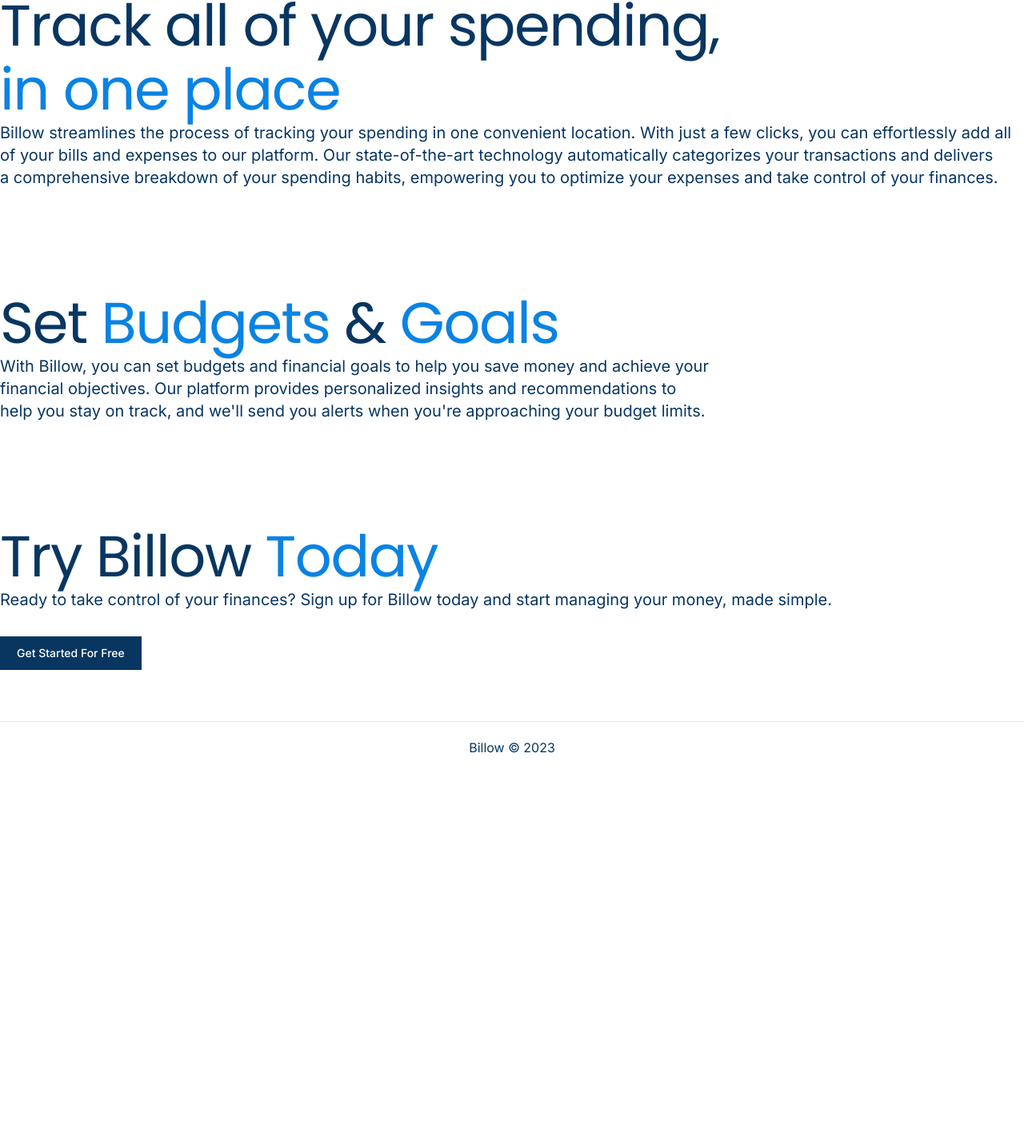
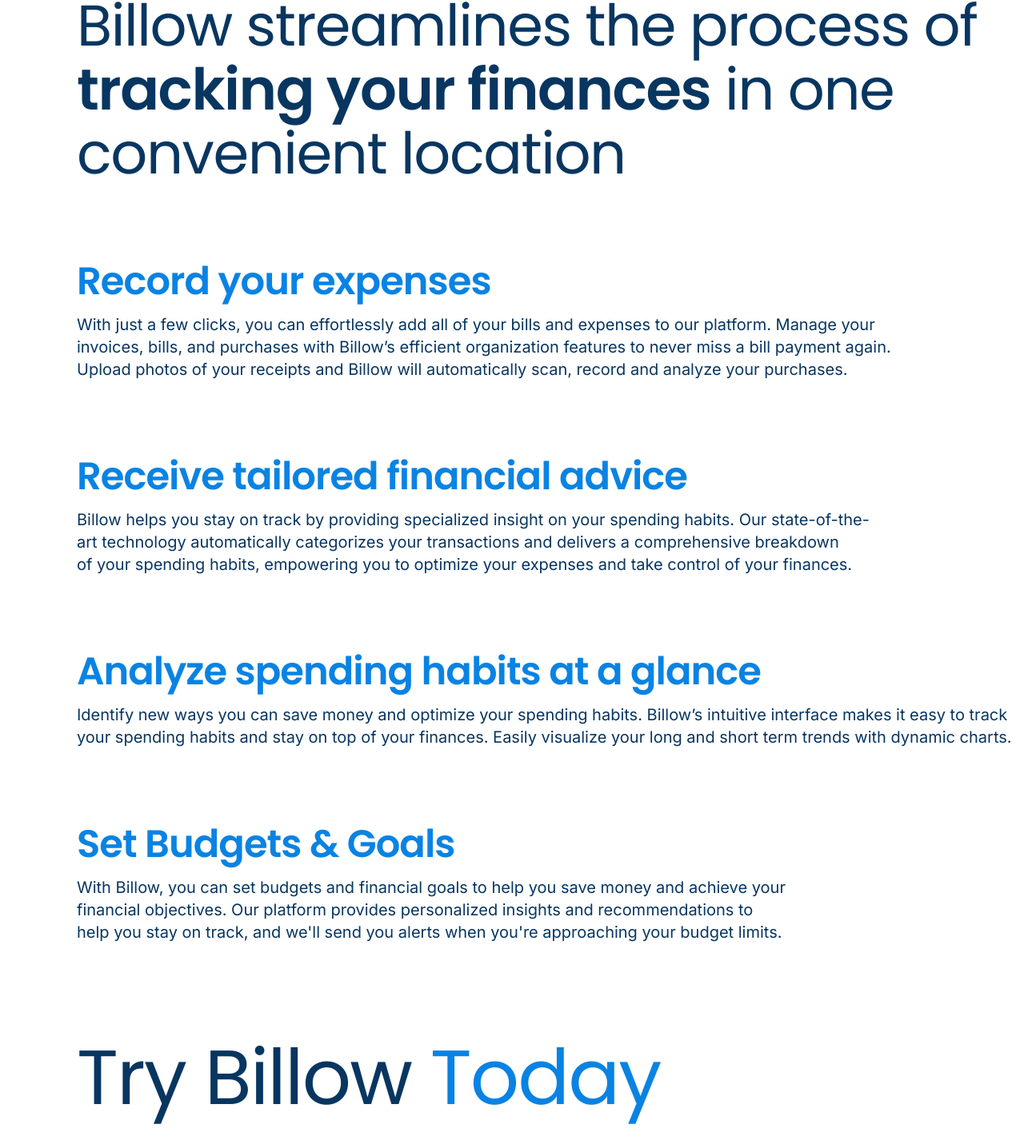
Before and after one commit to ypatel2022/billow, a Next.js app: page / in a window 1280 px wide. Shown: the part 872-2303 px from the top of the page at 80% size. Before the commit the page ends 1839 px from the top, so only its background shows below. Built offline with nearby package versions, Linux system fonts and the light colour scheme; no server answers.

Commit message:
add content to landing page and update formatting

```diff
--- a/pages/index.tsx
+++ b/pages/index.tsx
@@ -40,20 +40,20 @@
       >
         <motion.div variants={FADE_DOWN_ANIMATION_VARIANTS} className="">
           <motion.h1
-            className="font-title text-4xl tracking-[-0.02em] drop-shadow-sm md:text-8xl md:leading-[7.5rem]"
+            className="ml-10 font-title text-6xl tracking-[-0.02em] drop-shadow-sm md:ml-0 lg:text-9xl lg:leading-[9.5rem]"
             variants={FADE_DOWN_ANIMATION_VARIANTS}
           >
             Managing Money,
             <p className="font-semibold text-palette-300">Made Simple</p>
           </motion.h1>
 
-          <motion.div variants={FADE_DOWN_ANIMATION_VARIANTS} className="mt-8">
+          <motion.div variants={FADE_DOWN_ANIMATION_VARIANTS} className="mt-8 ml-10 md:ml-0">
             {user ? (
-              <Link className="primary-btn" href="/dashboard">
+              <Link className="big-btn" href="/dashboard">
                 Go to Dashboard
               </Link>
             ) : (
-              <button type="button" className="primary-btn" onClick={() => signInWithGoogle()}>
+              <button type="button" className="big-btn" onClick={() => signInWithGoogle()}>
                 Get Started For Free
               </button>
             )}
@@ -78,24 +78,79 @@
         }}
       >
         <motion.h1
-          className="font-title text-4xl tracking-[-0.02em] drop-shadow-sm md:text-7xl md:leading-[5rem]"
+          className="ml-0 font-title text-4xl tracking-[-0.02em] drop-shadow-sm md:text-7xl md:leading-[5rem] lg:ml-24"
           variants={FADE_DOWN_ANIMATION_VARIANTS}
         >
-          Track all of your spending,
-          <p className="text-palette-300">in one place</p>
+          Billow streamlines the process of <span className="font-semibold">tracking your finances</span> in one
+          convenient location
         </motion.h1>
 
-        <Balancer>
-          Billow streamlines the process of tracking your spending in one convenient location. With just a few clicks,
-          you can effortlessly add all of your bills and expenses to our platform. Our state-of-the-art technology
-          automatically categorizes your transactions and delivers a comprehensive breakdown of your spending habits,
-          empowering you to optimize your expenses and take control of your finances.
+        <motion.h1
+          className="mt-20 ml-0 font-title text-3xl font-semibold tracking-[-0.02em] text-palette-300 drop-shadow-sm md:text-5xl md:leading-[5rem] lg:ml-24"
+          variants={FADE_DOWN_ANIMATION_VARIANTS}
+        >
+          Record your expenses
+        </motion.h1>
+
+        <Balancer className="ml-0 lg:ml-24">
+          With just a few clicks, you can effortlessly add all of your bills and expenses to our platform. Manage your
+          invoices, bills, and purchases with Billow’s efficient organization features to never miss a bill payment
+          again. Upload photos of your receipts and Billow will automatically scan, record and analyze your purchases.
+        </Balancer>
+
+        <motion.h1
+          className="mt-20 ml-0 font-title text-3xl font-semibold tracking-[-0.02em] text-palette-300 drop-shadow-sm md:text-5xl md:leading-[5rem] lg:ml-24"
+          variants={FADE_DOWN_ANIMATION_VARIANTS}
+        >
+          Receive tailored financial advice
+        </motion.h1>
+
+        <Balancer className="ml-0 lg:ml-24">
+          Billow helps you stay on track by providing specialized insight on your spending habits. Our state-of-the-art
+          technology automatically categorizes your transactions and delivers a comprehensive breakdown of your spending
+          habits, empowering you to optimize your expenses and take control of your finances.
+        </Balancer>
+
+        <motion.h1
+          className="mt-20 ml-0 font-title text-3xl font-semibold tracking-[-0.02em] text-palette-300 drop-shadow-sm md:text-5xl md:leading-[5rem] lg:ml-24"
+          variants={FADE_DOWN_ANIMATION_VARIANTS}
+        >
+          Analyze spending habits at a glance
+        </motion.h1>
+
+        <Balancer className="ml-0 lg:ml-24">
+          Identify new ways you can save money and optimize your spending habits. Billow’s intuitive interface makes it
+          easy to track your spending habits and stay on top of your finances. Easily visualize your long and short term
+          trends with dynamic charts.
+        </Balancer>
+
+        <motion.h1
+          className="mt-20 ml-0 font-title text-3xl font-semibold tracking-[-0.02em] text-palette-300 drop-shadow-sm md:text-5xl md:leading-[5rem] lg:ml-24"
+          variants={FADE_DOWN_ANIMATION_VARIANTS}
+        >
+          Set Budgets & Goals
+        </motion.h1>
+
+        <Balancer className="ml-0 lg:ml-24">
+          With Billow, you can set budgets and financial goals to help you save money and achieve your financial
+          objectives. Our platform provides personalized insights and recommendations to help you stay on track, and
+          we'll send you alerts when you're approaching your budget limits.
+        </Balancer>
+
+        <motion.h1
+          className="ml-0 mt-32 font-title text-4xl tracking-[-0.02em] drop-shadow-sm md:text-8xl md:leading-[5rem] lg:ml-24"
+          variants={FADE_DOWN_ANIMATION_VARIANTS}
+        >
+          Try Billow <span className="text-palette-300">Today</span>
+        </motion.h1>
+
+        <Balancer className="ml-0 mt-10 text-4xl lg:ml-24">
+          Ready to take control of your finances? Sign up for Billow today and start managing your money, made simple.
         </Balancer>
       </motion.div>
 
       <motion.div
-        id="features"
-        className="mx-5 w-full max-w-screen-xl py-16 xl:mx-auto xl:px-0"
+        className="mx-5 w-full max-w-screen-xl py-5 xl:mx-auto xl:px-0"
         initial="hidden"
         whileInView="show"
         animate="show"
@@ -109,59 +164,21 @@
           },
         }}
       >
-        <motion.h1
-          className="font-title text-4xl tracking-[-0.02em] drop-shadow-sm md:text-7xl md:leading-[5rem]"
-          variants={FADE_DOWN_ANIMATION_VARIANTS}
-        >
-          Set <span className="text-palette-300">Budgets</span> & <span className="text-palette-300">Goals</span>
-        </motion.h1>
-
-        <Balancer>
-          With Billow, you can set budgets and financial goals to help you save money and achieve your financial
-          objectives. Our platform provides personalized insights and recommendations to help you stay on track, and
-          we&apos;ll send you alerts when you&apos;re approaching your budget limits.
-        </Balancer>
-      </motion.div>
-
-      <motion.div
-        className="mx-5 w-full max-w-screen-xl py-16 xl:mx-auto xl:px-0"
-        initial="hidden"
-        whileInView="show"
-        animate="show"
-        viewport={{ once: true }}
-        variants={{
-          hidden: {},
-          show: {
-            transition: {
-              staggerChildren: 0.15,
-            },
-          },
-        }}
-      >
-        <motion.h1
-          className="font-title text-4xl tracking-[-0.02em] drop-shadow-sm md:text-7xl md:leading-[5rem]"
-          variants={FADE_DOWN_ANIMATION_VARIANTS}
-        >
-          Try Billow <span className="text-palette-300">Today</span>
-        </motion.h1>
-
-        <Balancer>
-          Ready to take control of your finances? Sign up for Billow today and start managing your money, made simple.
-        </Balancer>
-
-        <motion.div variants={FADE_DOWN_ANIMATION_VARIANTS} className="mt-8">
+        <motion.div variants={FADE_DOWN_ANIMATION_VARIANTS} className="ml-24 mb-24">
           {user ? (
-            <Link className="primary-btn" href="/dashboard">
+            <Link className="big-btn" href="/dashboard">
               Go to Dashboard
             </Link>
           ) : (
-            <button type="button" className="primary-btn" onClick={() => signInWithGoogle()}>
+            <button type="button" className="big-btn" onClick={() => signInWithGoogle()}>
               Get Started For Free
             </button>
           )}
         </motion.div>
       </motion.div>
 
+
+
       {/* here we are animating with Tailwind instead of Framer Motion because Framer Motion messes up the z-index for child components */}
     </>
   )
--- a/styles/globals.css
+++ b/styles/globals.css
@@ -22,6 +22,11 @@
   @apply inline-flex items-center border border-transparent bg-palette-400 px-5 py-2.5 text-center text-sm font-medium text-white transition-all hover:border-palette-400 hover:bg-white hover:text-palette-400;
 }
 
+.big-btn{
+  @apply inline-flex items-center border border-transparent bg-palette-500 px-5 py-2.5 lg:px-10 lg:py-5 text-center text-lg font-medium text-white transition-all hover:border-palette-400 hover:bg-white hover:text-palette-400;
+}
+
+
 /* ===== Scrollbar CSS ===== */
 /* Firefox */
 * {
```
